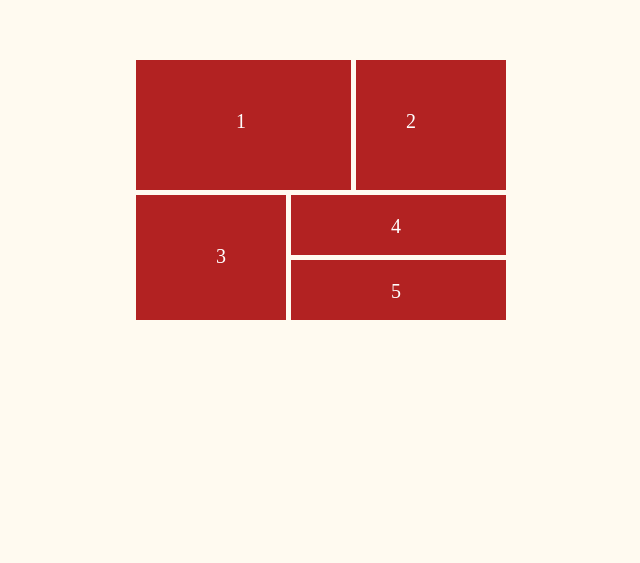
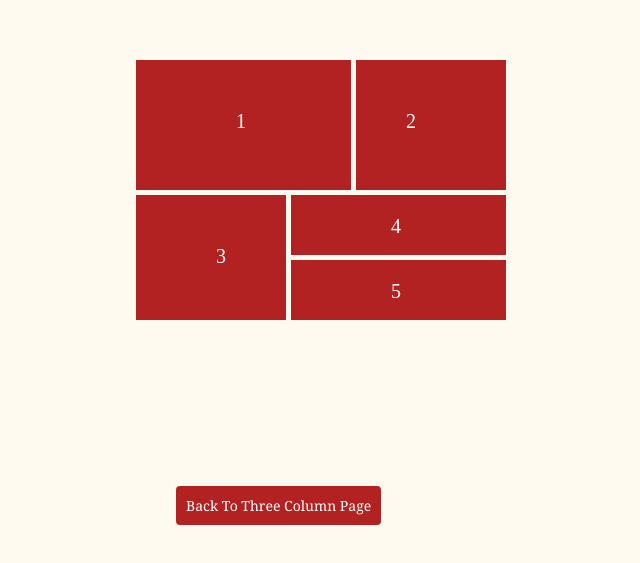
Before and after one commit to jesuseunkayode/zuri-task-three-column, a plain HTML site: page grid.html in a window 1280 px wide. Shown: the part 135-698 px from the top of the page, without its empty margins (344-984 px from the left). Drawn offline with Linux system fonts and the light colour scheme.

Commit message:
update to the links

```diff
--- a/grid.css
+++ b/grid.css
@@ -73,3 +73,19 @@ body {
     color: white;
     font-size: 20px;
 }
+
+
+button {
+    font-family: Cambria, Cochin, Georgia, Times, 'Times New Roman', serif;
+    background-color: firebrick;
+    color: white;
+    border: 1px solid firebrick;
+    border-radius: 4px;
+    padding: 10px;
+    border: none;
+    position: absolute;
+    bottom: 140px;
+    left: 520px;
+    cursor: pointer;
+    font-size: 14px;
+}
--- a/grid.html
+++ b/grid.html
@@ -17,6 +17,7 @@
             <section class="box4">4</section>
             <section class="box5">5</section>
         </article>
+       <a href="https://jesuseunkayode.github.io/zuri-task-three-column/"><button>Back To Three Column Page</button></a>
     </main>
     <footer></footer>
 </body>
```
Also changed, not shown: index.css (+12 -0 lines), index.html (+1 -0 lines).
